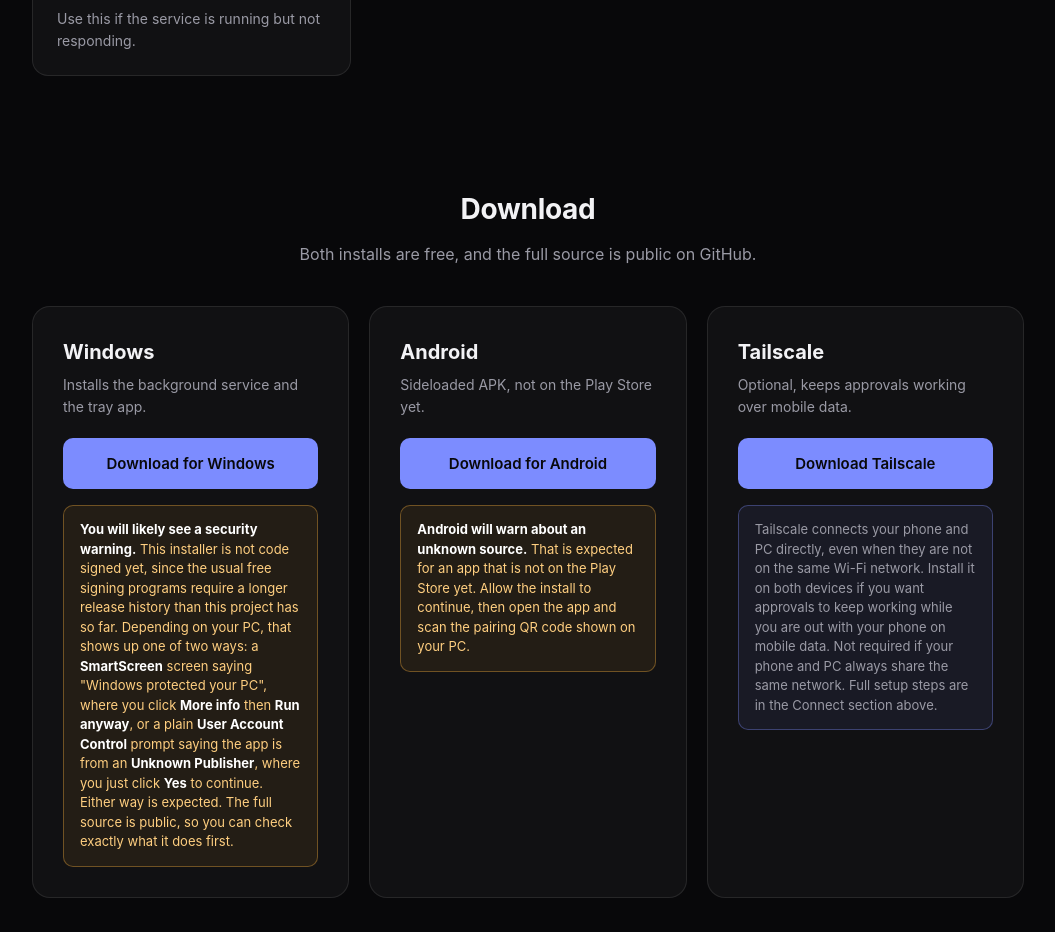
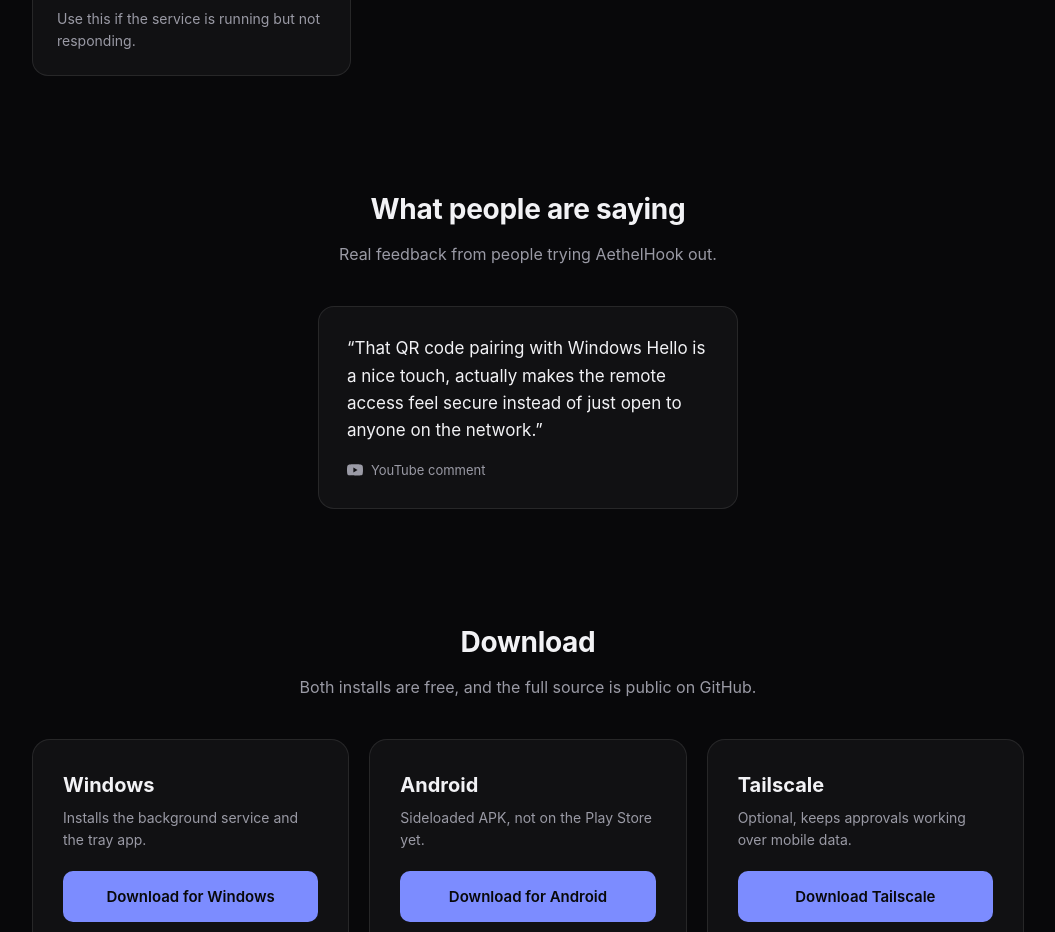
Before and after one commit to aethelst8/aethelst8.github.io, a React (Vite) app: page / in a window 1280 px wide. Shown: the part 7480-8412 px from the top of the page, without its empty margins (112-1167 px from the left). Built offline with nearby package versions, Linux system fonts and the light colour scheme.

Commit message:
Add User Reviews section before Download

```diff
--- a/src/App.jsx
+++ b/src/App.jsx
@@ -7,6 +7,7 @@
 import PairingSecurity from './components/PairingSecurity.jsx'
 import Connect from './components/Connect.jsx'
 import Troubleshooting from './components/Troubleshooting.jsx'
+import Reviews from './components/Reviews.jsx'
 import Download from './components/Download.jsx'
 import Footer from './components/Footer.jsx'
 
@@ -23,6 +24,7 @@
         <PairingSecurity />
         <Connect />
         <Troubleshooting />
+        <Reviews />
         <Download />
       </main>
       <Footer />
--- /dev/null
+++ b/src/components/Reviews.jsx
@@ -0,0 +1,32 @@
+import YoutubeIcon from './YoutubeIcon.jsx'
+
+const reviews = [
+  {
+    quote:
+      "That QR code pairing with Windows Hello is a nice touch, actually makes the remote access feel secure instead of just open to anyone on the network.",
+    source: 'YouTube comment',
+    icon: YoutubeIcon,
+  },
+]
+
+export default function Reviews() {
+  return (
+    <section id="reviews">
+      <div className="wrap">
+        <h2>What people are saying</h2>
+        <p className="section-lead">Real feedback from people trying AethelHook out.</p>
+        <div className="review-grid">
+          {reviews.map((r, i) => (
+            <figure className="review-card" key={i}>
+              <blockquote>&ldquo;{r.quote}&rdquo;</blockquote>
+              <figcaption>
+                <r.icon size={16} />
+                <span>{r.source}</span>
+              </figcaption>
+            </figure>
+          ))}
+        </div>
+      </div>
+    </section>
+  )
+}
--- a/src/index.css
+++ b/src/index.css
@@ -421,6 +421,36 @@
   max-width: 320px;
   margin: 0 auto;
 }
+/* User reviews */
+.review-grid {
+  display: grid;
+  grid-template-columns: repeat(auto-fit, minmax(280px, 420px));
+  justify-content: center;
+  gap: 20px;
+}
+.review-card {
+  background: var(--card);
+  border: 1px solid var(--card-border);
+  border-radius: 16px;
+  padding: 28px;
+  margin: 0;
+}
+.review-card blockquote {
+  margin: 0 0 16px;
+  padding: 0;
+  border: 0;
+  font-size: 17px;
+  line-height: 1.6;
+  color: var(--text);
+}
+.review-card figcaption {
+  display: flex;
+  align-items: center;
+  gap: 8px;
+  font-size: 13px;
+  color: var(--text-dim);
+}
+
 /* Troubleshooting commands */
 .cmd-grid {
   display: grid;
```
